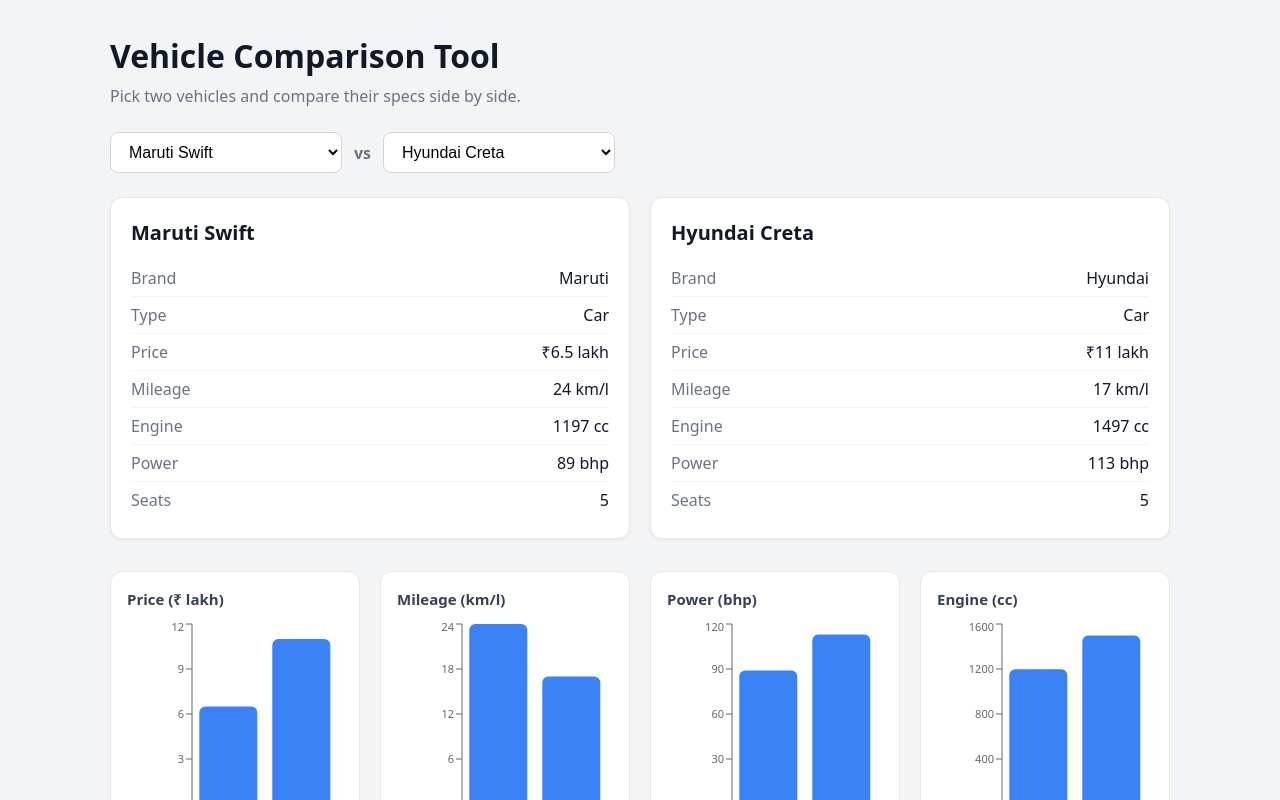
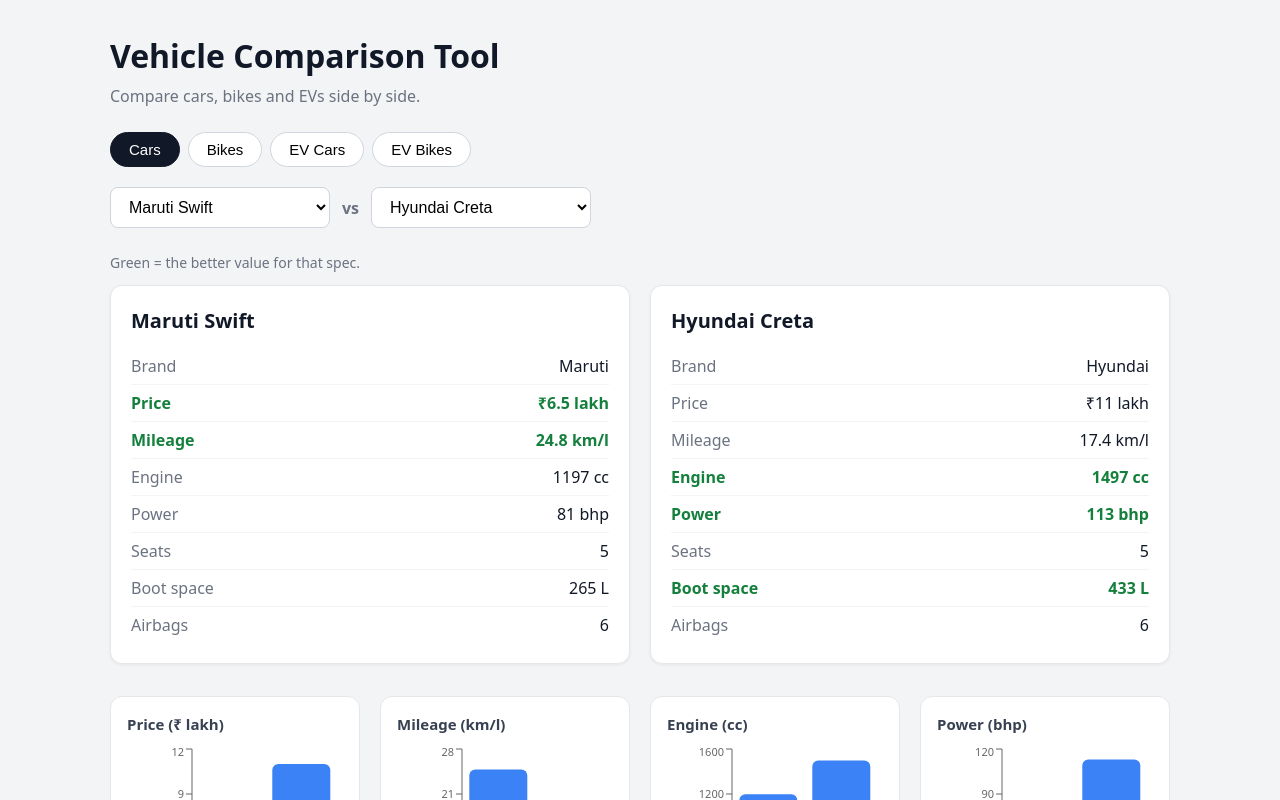
Before and after one commit to manitejeswar666/vehicle-compare, a React (Vite) app: page / in a window 1280 px wide. Shown: the top 800 px of the page. Built offline with nearby package versions, Linux system fonts and the light colour scheme.

Commit message:
Add car, bike and EV categories with winner highlight

```diff
--- a/src/App.css
+++ b/src/App.css
@@ -95,3 +95,36 @@
     grid-template-columns: 1fr;
   }
 }
+.tabs {
+  display: flex;
+  gap: 8px;
+  flex-wrap: wrap;
+  margin-bottom: 20px;
+}
+
+.tab {
+  padding: 8px 18px;
+  border: 1px solid #d1d5db;
+  border-radius: 999px;
+  background: #fff;
+  font-size: 15px;
+  cursor: pointer;
+}
+
+.tab.active {
+  background: #111827;
+  color: #fff;
+  border-color: #111827;
+}
+
+.legend {
+  color: #6b7280;
+  font-size: 14px;
+  margin-bottom: 12px;
+}
+
+.card p.win,
+.card p.win span {
+  color: #15803d;
+  font-weight: 600;
+}
--- a/src/App.jsx
+++ b/src/App.jsx
@@ -1,70 +1,94 @@
 import { useState } from 'react'
 import { BarChart, Bar, XAxis, YAxis, Tooltip, ResponsiveContainer } from 'recharts'
 import './App.css'
-import { vehicles } from './vehicles'
+import { categories } from './vehicles'
 
-const metrics = [
-  { key: 'price', label: 'Price (₹ lakh)' },
-  { key: 'mileage', label: 'Mileage (km/l)' },
-  { key: 'power', label: 'Power (bhp)' },
-  { key: 'engine', label: 'Engine (cc)' },
-]
+function isBetter(field, mine, theirs) {
+  if (mine === theirs) return false
+  return field.better === 'high' ? mine > theirs : mine < theirs
+}
 
-function VehicleCard({ v }) {
+function formatValue(field, value) {
+  return `${field.prefix || ''}${value}${field.suffix}`
+}
+
+function VehicleCard({ v, other, fields }) {
   return (
     <div className="card">
       <h2>{v.name}</h2>
       <p><span>Brand</span> {v.brand}</p>
-      <p><span>Type</span> {v.type}</p>
-      <p><span>Price</span> ₹{v.price} lakh</p>
-      <p><span>Mileage</span> {v.mileage} km/l</p>
-      <p><span>Engine</span> {v.engine} cc</p>
-      <p><span>Power</span> {v.power} bhp</p>
-      <p><span>Seats</span> {v.seats}</p>
+      {fields.map((f) => (
+        <p key={f.key} className={isBetter(f, v[f.key], other[f.key]) ? 'win' : ''}>
+          <span>{f.label}</span> {formatValue(f, v[f.key])}
+        </p>
+      ))}
     </div>
   )
 }
 
 function App() {
+  const [categoryKey, setCategoryKey] = useState('cars')
   const [firstId, setFirstId] = useState(1)
   const [secondId, setSecondId] = useState(2)
 
-  const first = vehicles.find((v) => v.id === Number(firstId))
-  const second = vehicles.find((v) => v.id === Number(secondId))
+  const category = categories[categoryKey]
+  const items = category.items
+  const first = items.find((v) => v.id === Number(firstId))
+  const second = items.find((v) => v.id === Number(secondId))
+
+  function changeCategory(key) {
+    setCategoryKey(key)
+    setFirstId(categories[key].items[0].id)
+    setSecondId(categories[key].items[1].id)
+  }
 
   return (
     <div className="app">
       <h1>Vehicle Comparison Tool</h1>
-      <p className="subtitle">Pick two vehicles and compare their specs side by side.</p>
+      <p className="subtitle">Compare cars, bikes and EVs side by side.</p>
+
+      <div className="tabs">
+        {Object.entries(categories).map(([key, cat]) => (
+          <button
+            key={key}
+            className={key === categoryKey ? 'tab active' : 'tab'}
+            onClick={() => changeCategory(key)}
+          >
+            {cat.label}
+          </button>
+        ))}
+      </div>
 
       <div className="selectors">
         <select value={firstId} onChange={(e) => setFirstId(e.target.value)}>
-          {vehicles.map((v) => (
+          {items.map((v) => (
             <option key={v.id} value={v.id}>{v.name}</option>
           ))}
         </select>
         <span className="vs">vs</span>
         <select value={secondId} onChange={(e) => setSecondId(e.target.value)}>
-          {vehicles.map((v) => (
+          {items.map((v) => (
             <option key={v.id} value={v.id}>{v.name}</option>
           ))}
         </select>
       </div>
 
+      <p className="legend">Green = the better value for that spec.</p>
+
       <div className="cards">
-        <VehicleCard v={first} />
-        <VehicleCard v={second} />
+        <VehicleCard v={first} other={second} fields={category.fields} />
+        <VehicleCard v={second} other={first} fields={category.fields} />
       </div>
 
       <div className="charts">
-        {metrics.map((m) => (
-          <div className="chart" key={m.key}>
-            <h3>{m.label}</h3>
+        {category.fields.map((f) => (
+          <div className="chart" key={f.key}>
+            <h3>{f.title}</h3>
             <ResponsiveContainer width="100%" height={220}>
               <BarChart
                 data={[
-                  { name: first.name, value: first[m.key] },
-                  { name: second.name, value: second[m.key] },
+                  { name: first.name, value: first[f.key] },
+                  { name: second.name, value: second[f.key] },
                 ]}
               >
                 <XAxis dataKey="name" tick={{ fontSize: 11 }} />
--- a/src/vehicles.js
+++ b/src/vehicles.js
@@ -1,12 +1,99 @@
-export const vehicles = [
-  { id: 1, name: "Maruti Swift", brand: "Maruti", type: "Car", price: 6.5, mileage: 24, engine: 1197, power: 89, seats: 5 },
-  { id: 2, name: "Hyundai Creta", brand: "Hyundai", type: "Car", price: 11, mileage: 17, engine: 1497, power: 113, seats: 5 },
-  { id: 3, name: "Tata Nexon", brand: "Tata", type: "Car", price: 8, mileage: 17, engine: 1199, power: 118, seats: 5 },
-  { id: 4, name: "Mahindra Thar", brand: "Mahindra", type: "Car", price: 11, mileage: 15, engine: 1997, power: 150, seats: 4 },
-  { id: 5, name: "Kia Seltos", brand: "Kia", type: "Car", price: 11, mileage: 17, engine: 1497, power: 113, seats: 5 },
-  { id: 6, name: "Honda City", brand: "Honda", type: "Car", price: 12, mileage: 18, engine: 1498, power: 119, seats: 5 },
-  { id: 7, name: "Royal Enfield Classic 350", brand: "Royal Enfield", type: "Bike", price: 1.9, mileage: 35, engine: 349, power: 20, seats: 2 },
-  { id: 8, name: "Bajaj Pulsar NS200", brand: "Bajaj", type: "Bike", price: 1.5, mileage: 40, engine: 199, power: 24, seats: 2 },
-  { id: 9, name: "KTM Duke 390", brand: "KTM", type: "Bike", price: 3, mileage: 28, engine: 399, power: 45, seats: 2 },
-  { id: 10, name: "TVS Apache RTR 160", brand: "TVS", type: "Bike", price: 1.2, mileage: 45, engine: 160, power: 16, seats: 2 },
-]
+export const categories = {
+  cars: {
+    label: 'Cars',
+    fields: [
+      { key: 'price', label: 'Price', title: 'Price (₹ lakh)', prefix: '₹', suffix: ' lakh', better: 'low' },
+      { key: 'mileage', label: 'Mileage', title: 'Mileage (km/l)', suffix: ' km/l', better: 'high' },
+      { key: 'engine', label: 'Engine', title: 'Engine (cc)', suffix: ' cc', better: 'high' },
+      { key: 'power', label: 'Power', title: 'Power (bhp)', suffix: ' bhp', better: 'high' },
+      { key: 'seats', label: 'Seats', title: 'Seats', suffix: '', better: 'high' },
+      { key: 'boot', label: 'Boot space', title: 'Boot space (litres)', suffix: ' L', better: 'high' },
+      { key: 'airbags', label: 'Airbags', title: 'Airbags', suffix: '', better: 'high' },
+    ],
+    items: [
+      { id: 1, name: 'Maruti Swift', brand: 'Maruti', price: 6.5, mileage: 24.8, engine: 1197, power: 81, seats: 5, boot: 265, airbags: 6 },
+      { id: 2, name: 'Hyundai Creta', brand: 'Hyundai', price: 11, mileage: 17.4, engine: 1497, power: 113, seats: 5, boot: 433, airbags: 6 },
+      { id: 3, name: 'Tata Nexon', brand: 'Tata', price: 8, mileage: 17.4, engine: 1199, power: 118, seats: 5, boot: 382, airbags: 6 },
+      { id: 4, name: 'Mahindra Thar Roxx', brand: 'Mahindra', price: 13, mileage: 15, engine: 1997, power: 160, seats: 5, boot: 447, airbags: 6 },
+      { id: 5, name: 'Kia Seltos', brand: 'Kia', price: 11, mileage: 17, engine: 1497, power: 113, seats: 5, boot: 433, airbags: 6 },
+      { id: 6, name: 'Honda City', brand: 'Honda', price: 12, mileage: 18.4, engine: 1498, power: 119, seats: 5, boot: 506, airbags: 6 },
+      { id: 7, name: 'Maruti Brezza', brand: 'Maruti', price: 8.5, mileage: 17.4, engine: 1462, power: 102, seats: 5, boot: 328, airbags: 6 },
+      { id: 8, name: 'Toyota Innova Hycross', brand: 'Toyota', price: 19, mileage: 21, engine: 1987, power: 184, seats: 7, boot: 300, airbags: 6 },
+      { id: 9, name: 'Mahindra Scorpio N', brand: 'Mahindra', price: 13.5, mileage: 14, engine: 2198, power: 172, seats: 7, boot: 460, airbags: 6 },
+      { id: 10, name: 'Hyundai Venue', brand: 'Hyundai', price: 8, mileage: 18, engine: 1197, power: 82, seats: 5, boot: 350, airbags: 6 },
+    ],
+  },
+
+  bikes: {
+    label: 'Bikes',
+    fields: [
+      { key: 'price', label: 'Price', title: 'Price (₹ lakh)', prefix: '₹', suffix: ' lakh', better: 'low' },
+      { key: 'mileage', label: 'Mileage', title: 'Mileage (km/l)', suffix: ' km/l', better: 'high' },
+      { key: 'engine', label: 'Engine', title: 'Engine (cc)', suffix: ' cc', better: 'high' },
+      { key: 'power', label: 'Power', title: 'Power (bhp)', suffix: ' bhp', better: 'high' },
+      { key: 'topSpeed', label: 'Top speed', title: 'Top speed (km/h)', suffix: ' km/h', better: 'high' },
+      { key: 'weight', label: 'Weight', title: 'Weight (kg)', suffix: ' kg', better: 'low' },
+      { key: 'tank', label: 'Fuel tank', title: 'Fuel tank (litres)', suffix: ' L', better: 'high' },
+    ],
+    items: [
+      { id: 1, name: 'Royal Enfield Classic 350', brand: 'Royal Enfield', price: 1.95, mileage: 35, engine: 349, power: 20, topSpeed: 115, weight: 195, tank: 13 },
+      { id: 2, name: 'Bajaj Pulsar NS200', brand: 'Bajaj', price: 1.5, mileage: 40, engine: 199, power: 24, topSpeed: 136, weight: 159, tank: 12 },
+      { id: 3, name: 'KTM 390 Duke', brand: 'KTM', price: 3.1, mileage: 28, engine: 399, power: 45, topSpeed: 167, weight: 168, tank: 15 },
+      { id: 4, name: 'TVS Apache RTR 160 4V', brand: 'TVS', price: 1.3, mileage: 45, engine: 160, power: 17, topSpeed: 114, weight: 146, tank: 12 },
+      { id: 5, name: 'Honda SP 125', brand: 'Honda', price: 0.9, mileage: 60, engine: 124, power: 11, topSpeed: 99, weight: 116, tank: 11 },
+      { id: 6, name: 'Hero Splendor Plus', brand: 'Hero', price: 0.75, mileage: 70, engine: 97, power: 8, topSpeed: 87, weight: 112, tank: 10 },
+      { id: 7, name: 'Yamaha R15 V4', brand: 'Yamaha', price: 1.85, mileage: 45, engine: 155, power: 18, topSpeed: 140, weight: 142, tank: 11 },
+      { id: 8, name: 'Royal Enfield Hunter 350', brand: 'Royal Enfield', price: 1.5, mileage: 36, engine: 349, power: 20, topSpeed: 114, weight: 181, tank: 13 },
+      { id: 9, name: 'Triumph Speed 400', brand: 'Triumph', price: 2.4, mileage: 30, engine: 398, power: 40, topSpeed: 160, weight: 176, tank: 13 },
+      { id: 10, name: 'Bajaj Pulsar N160', brand: 'Bajaj', price: 1.3, mileage: 45, engine: 164, power: 16, topSpeed: 115, weight: 152, tank: 14 },
+    ],
+  },
+
+  evCars: {
+    label: 'EV Cars',
+    fields: [
+      { key: 'price', label: 'Price', title: 'Price (₹ lakh)', prefix: '₹', suffix: ' lakh', better: 'low' },
+      { key: 'range', label: 'Range', title: 'Range (km)', suffix: ' km', better: 'high' },
+      { key: 'battery', label: 'Battery', title: 'Battery (kWh)', suffix: ' kWh', better: 'high' },
+      { key: 'power', label: 'Power', title: 'Power (bhp)', suffix: ' bhp', better: 'high' },
+      { key: 'charge', label: 'Fast charge 10–80%', title: 'Fast charge (minutes)', suffix: ' min', better: 'low' },
+      { key: 'boot', label: 'Boot space', title: 'Boot space (litres)', suffix: ' L', better: 'high' },
+    ],
+    items: [
+      { id: 1, name: 'Tata Nexon EV', brand: 'Tata', price: 14, range: 489, battery: 45, power: 143, charge: 40, boot: 350 },
+      { id: 2, name: 'Tata Punch EV', brand: 'Tata', price: 11, range: 421, battery: 35, power: 120, charge: 56, boot: 366 },
+      { id: 3, name: 'Tata Curvv EV', brand: 'Tata', price: 18, range: 502, battery: 55, power: 165, charge: 40, boot: 500 },
+      { id: 4, name: 'MG Windsor EV', brand: 'MG', price: 14, range: 332, battery: 38, power: 134, charge: 55, boot: 604 },
+      { id: 5, name: 'Mahindra BE 6', brand: 'Mahindra', price: 22, range: 682, battery: 79, power: 282, charge: 20, boot: 455 },
+      { id: 6, name: 'Mahindra XEV 9e', brand: 'Mahindra', price: 26, range: 656, battery: 79, power: 282, charge: 20, boot: 663 },
+      { id: 7, name: 'Hyundai Creta Electric', brand: 'Hyundai', price: 20, range: 473, battery: 51.4, power: 169, charge: 58, boot: 433 },
+      { id: 8, name: 'MG ZS EV', brand: 'MG', price: 19, range: 461, battery: 50.3, power: 174, charge: 60, boot: 448 },
+      { id: 9, name: 'BYD Atto 3', brand: 'BYD', price: 30, range: 521, battery: 60.5, power: 201, charge: 50, boot: 440 },
+      { id: 10, name: 'Maruti e Vitara', brand: 'Maruti', price: 18, range: 500, battery: 61, power: 172, charge: 45, boot: 306 },
+    ],
+  },
+
+  evBikes: {
+    label: 'EV Bikes',
+    fields: [
+      { key: 'price', label: 'Price', title: 'Price (₹ lakh)', prefix: '₹', suffix: ' lakh', better: 'low' },
+      { key: 'range', label: 'Range', title: 'Range (km)', suffix: ' km', better: 'high' },
+      { key: 'battery', label: 'Battery', title: 'Battery (kWh)', suffix: ' kWh', better: 'high' },
+      { key: 'topSpeed', label: 'Top speed', title: 'Top speed (km/h)', suffix: ' km/h', better: 'high' },
+      { key: 'charge', label: 'Home charge 0–80%', title: 'Home charge (hours)', suffix: ' hrs', better: 'low' },
+      { key: 'weight', label: 'Weight', title: 'Weight (kg)', suffix: ' kg', better: 'low' },
+    ],
+    items: [
+      { id: 1, name: 'Ola S1 Pro', brand: 'Ola', price: 1.35, range: 195, battery: 4, topSpeed: 120, charge: 6, weight: 116 },
+      { id: 2, name: 'Ather 450X', brand: 'Ather', price: 1.5, range: 161, battery: 3.7, topSpeed: 90, charge: 5.5, weight: 108 },
+      { id: 3, name: 'TVS iQube', brand: 'TVS', price: 1.3, range: 150, battery: 3.4, topSpeed: 78, charge: 4.5, weight: 118 },
+      { id: 4, name: 'Bajaj Chetak', brand: 'Bajaj', price: 1.3, range: 153, battery: 3.5, topSpeed: 73, charge: 3.5, weight: 134 },
+      { id: 5, name: 'Ultraviolette F77 Mach 2', brand: 'Ultraviolette', price: 3, range: 323, battery: 10.3, topSpeed: 155, charge: 5.5, weight: 207 },
+      { id: 6, name: 'Revolt RV400', brand: 'Revolt', price: 1.3, range: 150, battery: 3.24, topSpeed: 85, charge: 4.5, weight: 108 },
+      { id: 7, name: 'Ola Roadster X', brand: 'Ola', price: 1.2, range: 200, battery: 4.5, topSpeed: 118, charge: 7, weight: 125 },
+      { id: 8, name: 'Hero Vida V2 Pro', brand: 'Hero', price: 1.2, range: 165, battery: 3.94, topSpeed: 90, charge: 5.5, weight: 125 },
+      { id: 9, name: 'Ather Rizta', brand: 'Ather', price: 1.3, range: 160, battery: 3.7, topSpeed: 80, charge: 6, weight: 119 },
+      { id: 10, name: 'Ather 450 Apex', brand: 'Ather', price: 1.9, range: 157, battery: 3.7, topSpeed: 100, charge: 5.5, weight: 111 },
+    ],
+  },
+}
```
